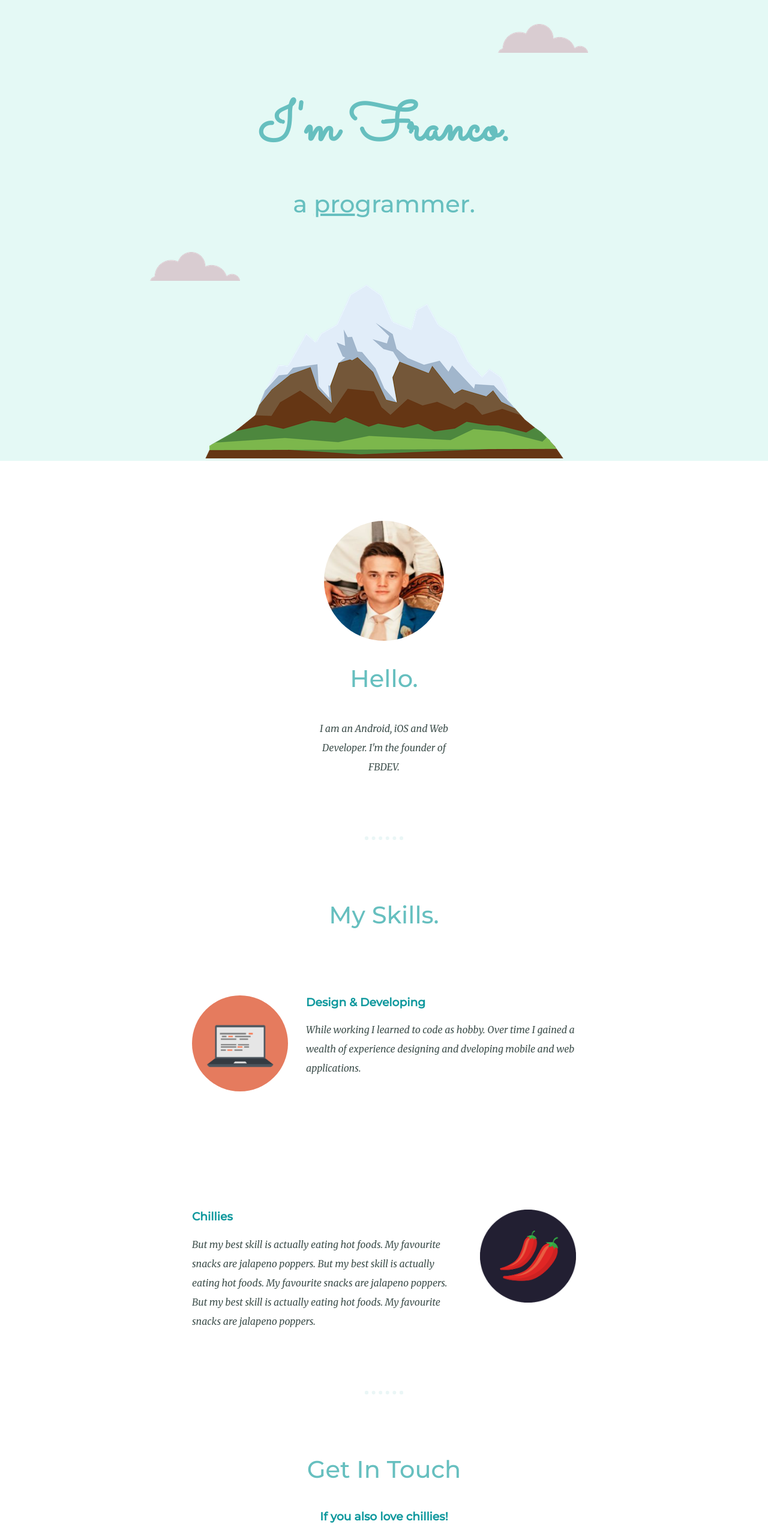
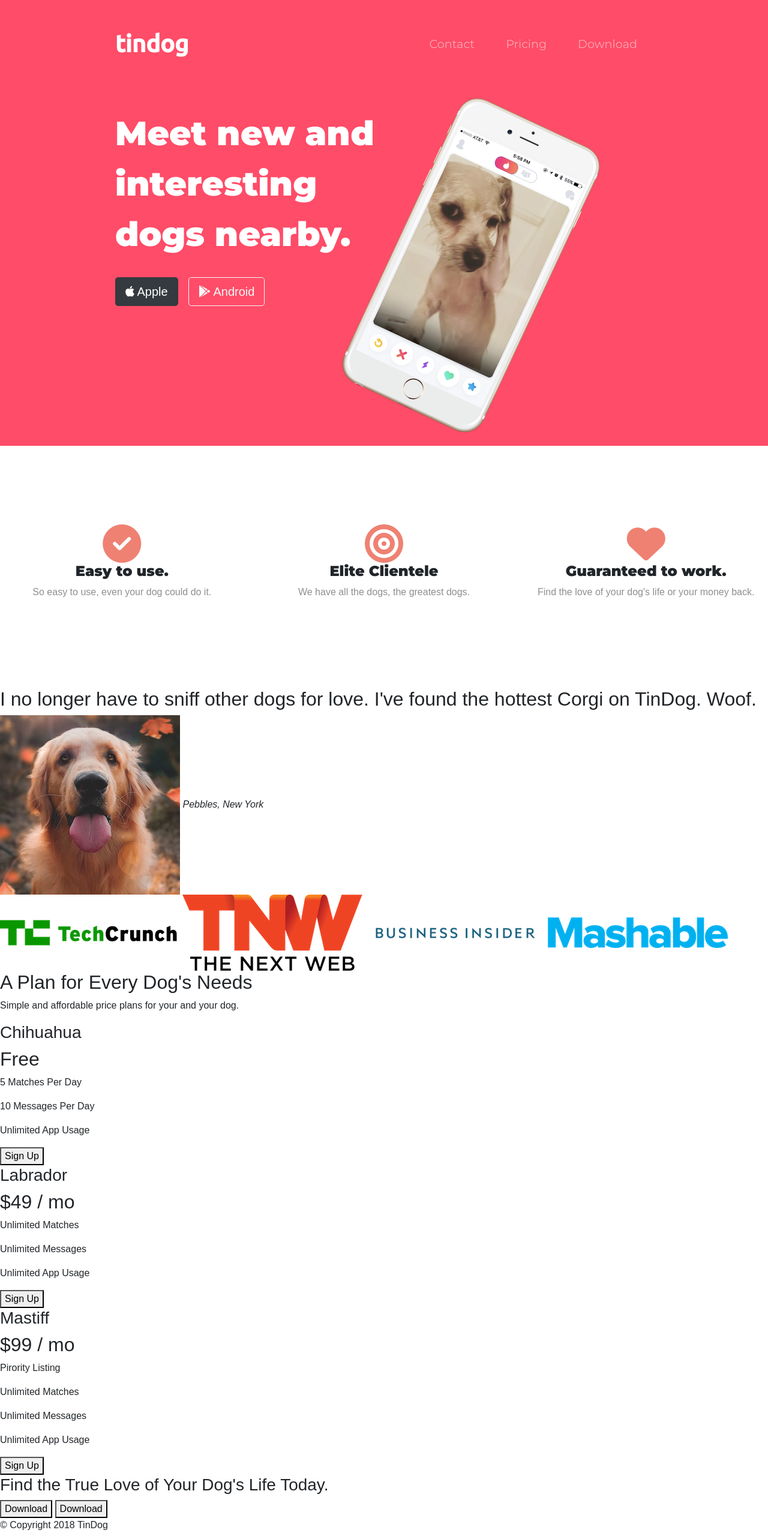
Before and after one commit to FBDEV777/bio, a plain HTML site: page index.html in a window 1280 px wide. Shown: the top 2560 px of the page at 60% size. Drawn offline with nearby package versions, Linux system fonts and the light colour scheme.

Commit message:
Add files via upload

```diff
--- a/css/styles.css
+++ b/css/styles.css
@@ -1,161 +1,79 @@
+/***************ELEMENTS****************/
+
+h1 {
+  font-family: 'Montserrat';
+  font-size: 3.5rem;
+  font-weight: 900;
+  line-height: 1.5;
+}
 body {
-  color: #40514E;
-  margin: 0;
-  text-align: center;
-  font-family: 'Merriweather', serif;
+  font-family: 'Montserrat-Black', sans-serif;
 }
 
-h1 {
-  color: #66BFBF;
-  font-family: 'Sacramento', cursive;
-  font-size: 5.625rem;
-  margin: 50px auto 0 auto;
+/***************CLASSES****************/
+
+.download-btn {
+  margin: 5% 3% 5% 0;
 }
 
-h2 {
-  color: #66BFBF;
-  font-family: 'Montserrat', sans-serif;
-  font-size: 2.5rem;
-  font-weight: normal;
-  padding-bottom: 10px;
+.container-fluid {
+  padding: 3% 15%;
 }
 
-h3 {
-  color: #11999E;
-  font-family: 'Montserrat', sans-serif;
+.fas {
+  color: #EF8172;
+  font-size: 4rem;
 }
 
-a {
-  color: #11999E;
-  font-family: 'Montserrat', sans-serif;
-  margin: 10px 20px;
-  text-decoration: none;
+.fas:hover {
+  color: #FF4C68;
 }
 
-a:hover {
-  color: #EAF6F6;
+.h3-s2 {
+  font-family: "Montserrat";
+  font-size: 1.5rem;
+  font-weight: bold;
 }
 
-span {
-  text-decoration: underline;
+.phone-img {
+  transform: rotate(25deg);
+  width: 60%;
 }
 
-p {
-  line-height: 2;
+.p-s2 {
+  color: #8F8F8F;
 }
 
-hr {
-  border: dotted #EAF6F6 6px;
-  border-bottom: none;
-  margin: 100px auto;
-  width: 4%;
+.section-2 {
+  padding: 10% 0 10% 0;
+  text-align: center;
 }
 
-.top-container {
-  background-color: #E4F9F5;
-  position: relative;
-  padding-top: 100px;
+.navbar {
+  padding: 0 0 4.5rem 0;
 }
 
-.middle-container {
-  margin: 100px 0;
+.navbar-brand {
+  font-family: "Ubuntu";
+  font-size: 2.5rem;
+  font-weight: bold;
 }
 
-.bottom-container {
-background-color: #66BFBF;
-padding: 50px 0 20px;
+.nav-item {
+  padding: 0 18px;
 }
 
-.pro {
-  text-decoration: underline;
+.nav-link {
+  font-family: "Montserrat";
+  font-size: 1.2rem;
 }
 
-.cloud1 {
-  position: absolute;
-  right: 300px;
-  top: 40px;
+
+
+
+/***************IDS****************/
+
+#title {
+  background-color: #FF4C68;
+  color: white;
 }
-
-.cloud2 {
-  position: absolute;
-  left: 250px;
-  bottom: 300px;
-}
-
-.me {
-  width: 200px;
-  height: 200px;
-  border-radius: 100%;
-}
-
-.code-img {
-  border-radius: 100%;
-  float: left;
-  margin-right: 30px;
-  width: 25%;
-}
-
-.chilli-img {
-  float: right;
-  margin-left: 30px;
-  width: 25%;
-}
-
-.skill-row {
-  margin: 100px auto 100px auto;
-  text-align: left;
-  width: 50%;
-}
-
-.intro {
-  margin: auto;
-  width: 20%;
-}
-
-.love {
-  margin: 40px auto 60px;
-  width: 30%;
-}
-
-.copyright {
-  color: #EAF6F6;
-  font-size: 0.85rem;
-  padding: 20px 0;
-}
-
-.btn {
-   background: #11CDD4;
-   background-image: -webkit-linear-gradient(top, #11CDD4, #11999E);
-   background-image: -moz-linear-gradient(top, #11CDD4, #11999E);
-   background-image: -ms-linear-gradient(top, #11CDD4, #11999E);
-   background-image: -o-linear-gradient(top, #11CDD4, #11999E);
-   background-image: -webkit-gradient(to bottom, #11CDD4, #11999E);
-   -webkit-border-radius: 8px;
-   -moz-border-radius: 8px;
-   border-radius: 8px;
-   color: #FFFFFF;
-   font-family: 'Montserrat', sans-serif;
-   font-size: 20px;
-   font-weight: 100;
-   padding: 10px;
-   text-shadow: 1px 1px 20px #000000;
-   border: solid #337FED 0;
-   text-decoration: none;
-   display: inline-block;
-   cursor: pointer;
-   text-align: center;
-}
-
-.btn:hover {
-   border: solid #337FED 0;
-   background: #30E3CB;
-   background-image: -webkit-linear-gradient(top, #30E3CB, #2BC4AD);
-   background-image: -moz-linear-gradient(top, #30E3CB, #2BC4AD);
-   background-image: -ms-linear-gradient(top, #30E3CB, #2BC4AD);
-   background-image: -o-linear-gradient(top, #30E3CB, #2BC4AD);
-   background-image: -webkit-gradient(to bottom, #30E3CB, #2BC4AD);
-   -webkit-border-radius: 8px;
-   -moz-border-radius: 8px;
-   border-radius: 8px;
-   text-decoration: none;
-}
--- a/index.html
+++ b/index.html
@@ -1,62 +1,182 @@
 <!DOCTYPE html>
-<html lang="en" dir="ltr">
+<html>
 
 <head>
   <meta charset="utf-8">
-  <title>Franco Bosch</title>
+  <title>TinDog</title>
+
+  <!-- Google Fonts -->
+  <link href="https://fonts.googleapis.com/css2?family=Montserrat:wght@400;900&family=Ubuntu:wght@500&display=swap" rel="stylesheet">
+
+  <!-- Bootstrap -->
+  <link rel="stylesheet" href="https://cdn.jsdelivr.net/npm/bootstrap@4.5.3/dist/css/bootstrap.min.css" integrity="sha384-TX8t27EcRE3e/ihU7zmQxVncDAy5uIKz4rEkgIXeMed4M0jlfIDPvg6uqKI2xXr2" crossorigin="anonymous">
+
+  <!-- My CSS -->
   <link rel="stylesheet" href="css/styles.css">
-  <link rel="icon" href="favicon.ico">
-  <link href="https://fonts.googleapis.com/css2?family=Merriweather:ital@1&family=Montserrat:wght@500&family=Sacramento&display=swap" rel="stylesheet">
+
+  <!-- Font Awesome -->
+  <script src="https://kit.fontawesome.com/3a72cb1e1c.js" crossorigin="anonymous"></script>
+
+  <!-- Bootstrap Scripts -->
+  <script src="https://code.jquery.com/jquery-3.5.1.slim.min.js" integrity="sha384-DfXdz2htPH0lsSSs5nCTpuj/zy4C+OGpamoFVy38MVBnE+IbbVYUew+OrCXaRkfj" crossorigin="anonymous"></script>
+  <script src="https://cdn.jsdelivr.net/npm/popper.js@1.16.1/dist/umd/popper.min.js" integrity="sha384-9/reFTGAW83EW2RDu2S0VKaIzap3H66lZH81PoYlFhbGU+6BZp6G7niu735Sk7lN" crossorigin="anonymous"></script>
+  <script src="https://cdn.jsdelivr.net/npm/bootstrap@4.5.3/dist/js/bootstrap.min.js" integrity="sha384-w1Q4orYjBQndcko6MimVbzY0tgp4pWB4lZ7lr30WKz0vr/aWKhXdBNmNb5D92v7s" crossorigin="anonymous"></script>
 </head>
 
 <body>
-  <div class="top-container">
-    <img class="cloud1" src="images/cloud.png" alt="cloud-img">
-    <h1>I'm Franco.</h1>
-    <h2>a <span>pro</span>grammer.</h2>
-    <img class="cloud2" src="images/cloud.png" alt="cloud-img">
-    <img src="images/mountain.png" alt="mountain-img">
-  </div>
 
-  <div class="middle-container">
-    <div class="profile">
-      <img class="me" src="images/me.png" alt="myself-img">
-      <h2>Hello.</h2>
-      <p class="intro">I am an Android, iOS and Web Developer. I'm the founder of FBDEV.</p>
+  <section id="title">
+
+    <div class="container-fluid">
+
+
+
+      <!-- Nav Bar -->
+
+      <nav class="navbar navbar-expand-lg navbar-dark">
+        <a class="navbar-brand" href="">tindog</a>
+        <button class="navbar-toggler" type="button" data-toggle="collapse" data-target="#navbarSupportedContent" aria-controls="navbarSupportedContent" aria-expanded="false" aria-label="Toggle navigation">
+          <span class="navbar-toggler-icon"></span>
+        </button>
+        <div class="collapse navbar-collapse" id="navbarSupportedContent">
+          <ul class="navbar-nav ml-auto">
+            <li class="nav-item">
+              <a class="nav-link" href="">Contact</a>
+            </li>
+            <li class="nav-item">
+              <a class="nav-link" href="">Pricing</a>
+            </li>
+            <li class="nav-item">
+              <a class="nav-link" href="">Download</a>
+            </li>
+          </ul>
+        </div>
+      </nav>
+
+
+      <!-- Title -->
+
+      <div class="row">
+        <div class="col-lg-6">
+          <h1>Meet new and interesting dogs nearby.</h1>
+          <button type="button" class="download-btn btn btn-dark btn-lg"><i class="fab fa-apple"></i> Apple</button>
+          <button type="button" class="download-btn btn btn-outline-light btn-lg"><i class="fab fa-google-play"></i> Android</button>
+        </div>
+        <div class="col-lg-6">
+          <img class="phone-img" src="images/iphone6.png" alt="iphone-mockup">
+        </div>
+      </div>
+
     </div>
-    <hr>
-    <div class="skills">
-      <h2>My Skills.</h2>
-      <div class="skill-row">
-        <img class="code-img" src="images/computer.png" alt="computer-img">
-        <h3>Design & Developing</h3>
-        <p>While working I learned to code as hobby. Over time I gained a wealth of experience designing and dveloping mobile and web applications.</p>
+
+  </section>
+
+
+  <!-- Features -->
+
+  <section id="features">
+
+    <div class="row">
+
+
+      <div class="section-2 col-lg-4">
+        <h3 class="h3-s2"><i class="fas fa-check-circle"></i><br>Easy to use.</h3>
+        <p class="p-s2">So easy to use, even your dog could do it.</p>
       </div>
-      <br>
-      <div class="skill-row">
-        <img class="chilli-img" src="images/chillies.png" alt="chillies-img">
-        <h3>Chillies</h3>
-        <p>But my best skill is actually eating hot foods. My favourite snacks are jalapeno poppers.
-        But my best skill is actually eating hot foods. My favourite snacks are jalapeno poppers.
-      But my best skill is actually eating hot foods. My favourite snacks are jalapeno poppers.</p>
+
+      <div class="section-2 col-lg-4">
+        <h3 class="h3-s2"><i class="fas fa-bullseye"></i><br>Elite Clientele</h3>
+        <p class="p-s2">We have all the dogs, the greatest dogs.</p>
+      </div>
+
+      <div class="section-2 col-lg-4">
+        <h3 class="h3-s2"><i class="fas fa-heart"></i><br>Guaranteed to work.</h3>
+        <p class="p-s2">Find the love of your dog's life or your money back.</p>
       </div>
     </div>
-    <hr>
-    <div class="contact-me">
-      <h2>Get In Touch</h2>
-      <h3>If you also love chillies!</h3>
-      <p class="love">Love hot foods as much as I do? Let's talk about how awesome they are! We can eat some while coding!</p>
-      <a class="btn" href="mailto:name@email.com">CONTACT ME</a>
-    </div>
-  </div>
+
+  </section>
 
 
-  <div class="bottom-container">
-    <a class="footer-link" href="https://www.linkedin.com/">LinkedIn</a>
-    <a class="footer-link" href="https://twitter.com/">Twitter</a>
-    <a class="footer-link" href="https://www.appbrewery.co/">Website</a>
-    <p class="copyright">© 2020 Franco Bosch @ FBDEV</p>
-  </div>
+  <!-- Testimonials -->
+
+  <section id="testimonials">
+
+    <h2>I no longer have to sniff other dogs for love. I've found the hottest Corgi on TinDog. Woof.</h2>
+    <img src="images/dog-img.jpg" alt="dog-profile">
+    <em>Pebbles, New York</em>
+
+    <!-- <h2 class="testimonial-text">My dog used to be so lonely, but with TinDog's help, they've found the love of their life. I think.</h2>
+    <img class="testimonial-image" src="images/lady-img.jpg" alt="lady-profile">
+    <em>Beverly, Illinois</em> -->
+
+  </section>
+
+
+  <!-- Press -->
+
+  <section id="press">
+    <img src="images/techcrunch.png" alt="tc-logo">
+    <img src="images/tnw.png" alt="tnw-logo">
+    <img src="images/bizinsider.png" alt="biz-insider-logo">
+    <img src="images/mashable.png" alt="mashable-logo">
+
+  </section>
+
+
+  <!-- Pricing -->
+
+  <section id="pricing">
+
+    <h2>A Plan for Every Dog's Needs</h2>
+    <p>Simple and affordable price plans for your and your dog.</p>
+
+
+    <h3>Chihuahua</h3>
+    <h2>Free</h2>
+    <p>5 Matches Per Day</p>
+    <p>10 Messages Per Day</p>
+    <p>Unlimited App Usage</p>
+    <button type="button">Sign Up</button>
+
+
+    <h3>Labrador</h3>
+    <h2>$49 / mo</h2>
+    <p>Unlimited Matches</p>
+    <p>Unlimited Messages</p>
+    <p>Unlimited App Usage</p>
+    <button type="button">Sign Up</button>
+
+
+    <h3>Mastiff</h3>
+    <h2>$99 / mo</h2>
+    <p>Pirority Listing</p>
+    <p>Unlimited Matches</p>
+    <p>Unlimited Messages</p>
+    <p>Unlimited App Usage</p>
+    <button type="button">Sign Up</button>
+
+  </section>
+
+
+  <!-- Call to Action -->
+
+  <section id="cta">
+
+    <h3>Find the True Love of Your Dog's Life Today.</h3>
+    <button type="button">Download</button>
+    <button type="button">Download</button>
+
+  </section>
+
+
+  <!-- Footer -->
+
+  <footer id="footer">
+
+    <p>© Copyright 2018 TinDog</p>
+
+  </footer>
 
 
 </body>
```
Also changed, not shown: images/TechCrunch.png (added), images/bizinsider.png (added), images/dog-img.jpg (added), images/iphone6.png (added), images/lady-img.jpg (added), images/mashable.png (added), images/tnw.png (added), 1 other file.
